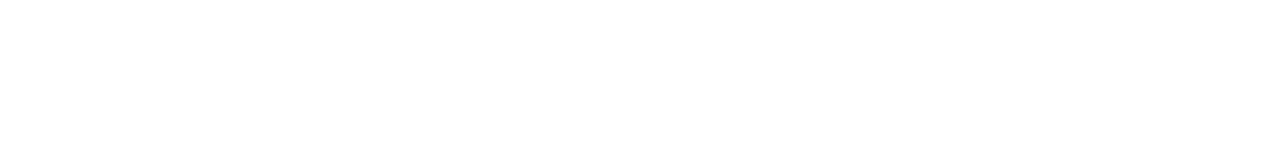
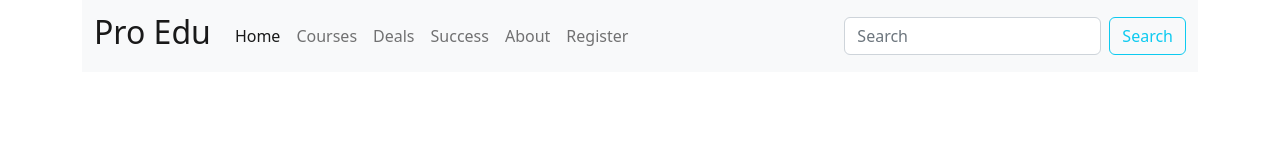
Before and after one commit to MdArifurRahmanRaihan/Assignment-3, a plain HTML site: page index.html in a window 1280 px wide. Drawn offline with nearby package versions, Linux system fonts and the light colour scheme.

Commit message:
Navbar-part

```diff
--- a/index.html
+++ b/index.html
@@ -8,6 +8,48 @@
   </head>
   <body>
 
+
+    <header class="container">
+        <!-- NAVBAR START-- -->
+        <nav class="navbar navbar-expand-lg bg-light">
+            <div class="container">
+              <a class="navbar-brand" href="#"><h2>Pro Edu</h2></a>
+              <button class="navbar-toggler" type="button" data-bs-toggle="collapse" data-bs-target="#navbarSupportedContent" aria-controls="navbarSupportedContent" aria-expanded="false" aria-label="Toggle navigation">
+                <span class="navbar-toggler-icon"></span>
+              </button>
+              <div class="collapse navbar-collapse" id="navbarSupportedContent">
+                <ul class="navbar-nav me-auto mb-2 mb-lg-0">
+                  <li class="nav-item">
+                    <a class="nav-link active" aria-current="page" href="#">Home</a>
+                  </li>
+                  <li class="nav-item">
+                    <a class="nav-link" href="#">Courses</a>
+                  </li>
+                  <li class="nav-item">
+                    <a class="nav-link" href="#">Deals</a>
+                  </li>
+                  <li class="nav-item">
+                    <a class="nav-link" href="#">Success</a>
+                  </li>
+
+                  <li class="nav-item">
+                    <a class="nav-link">About</a>
+                  </li>
+                  <li class="nav-item">
+                    <a class="nav-link">Register</a>
+                  </li>
+                </ul>
+                <form class="d-flex" role="search">
+                  <input class="form-control me-2" type="search" placeholder="Search" aria-label="Search">
+                  <button class="btn btn-outline-info" type="submit">Search</button>
+                </form>
+              </div>
+            </div>
+          </nav>
+          <!-- NAVBAR END-- -->
+
+    </header>
+
     <script src="https://cdn.jsdelivr.net/npm/bootstrap@5.2.0/dist/js/bootstrap.bundle.min.js" integrity="sha384-A3rJD856KowSb7dwlZdYEkO39Gagi7vIsF0jrRAoQmDKKtQBHUuLZ9AsSv4jD4Xa" crossorigin="anonymous"></script>
   </body>
 </html>
```
